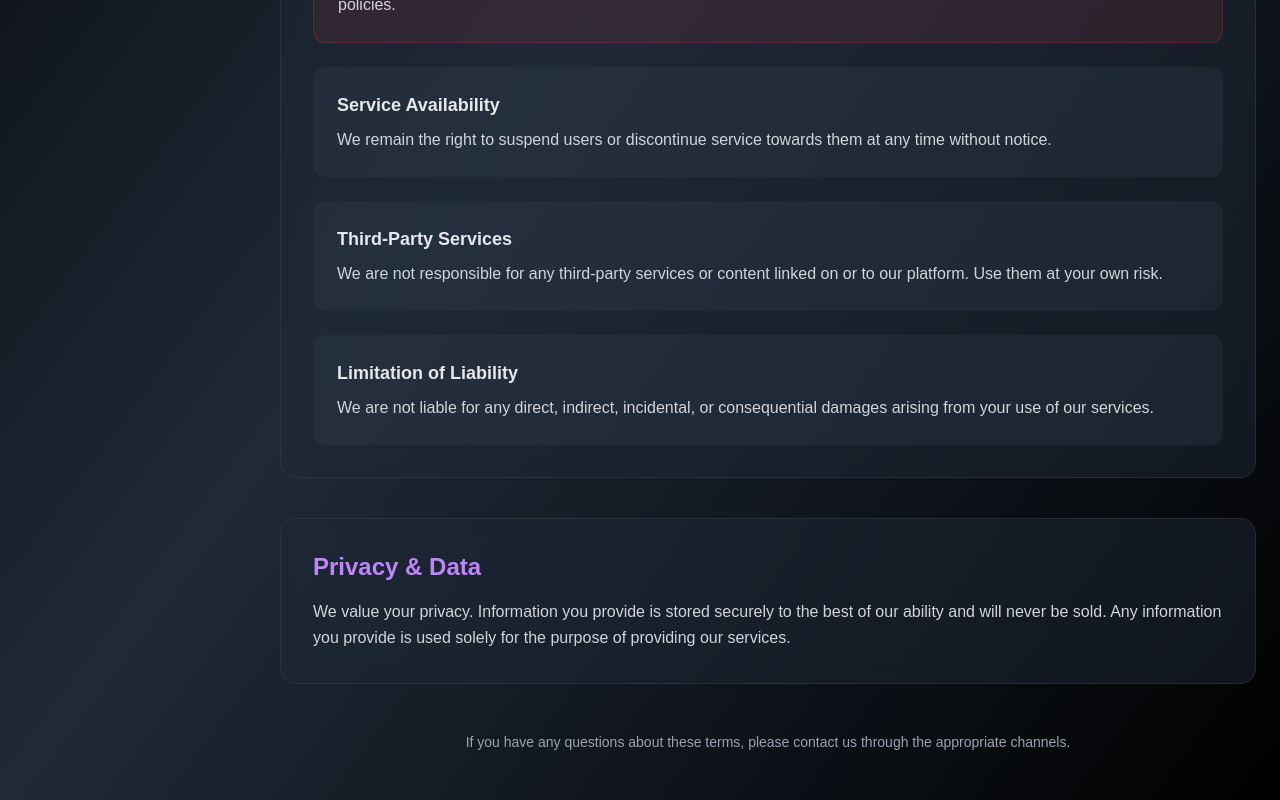
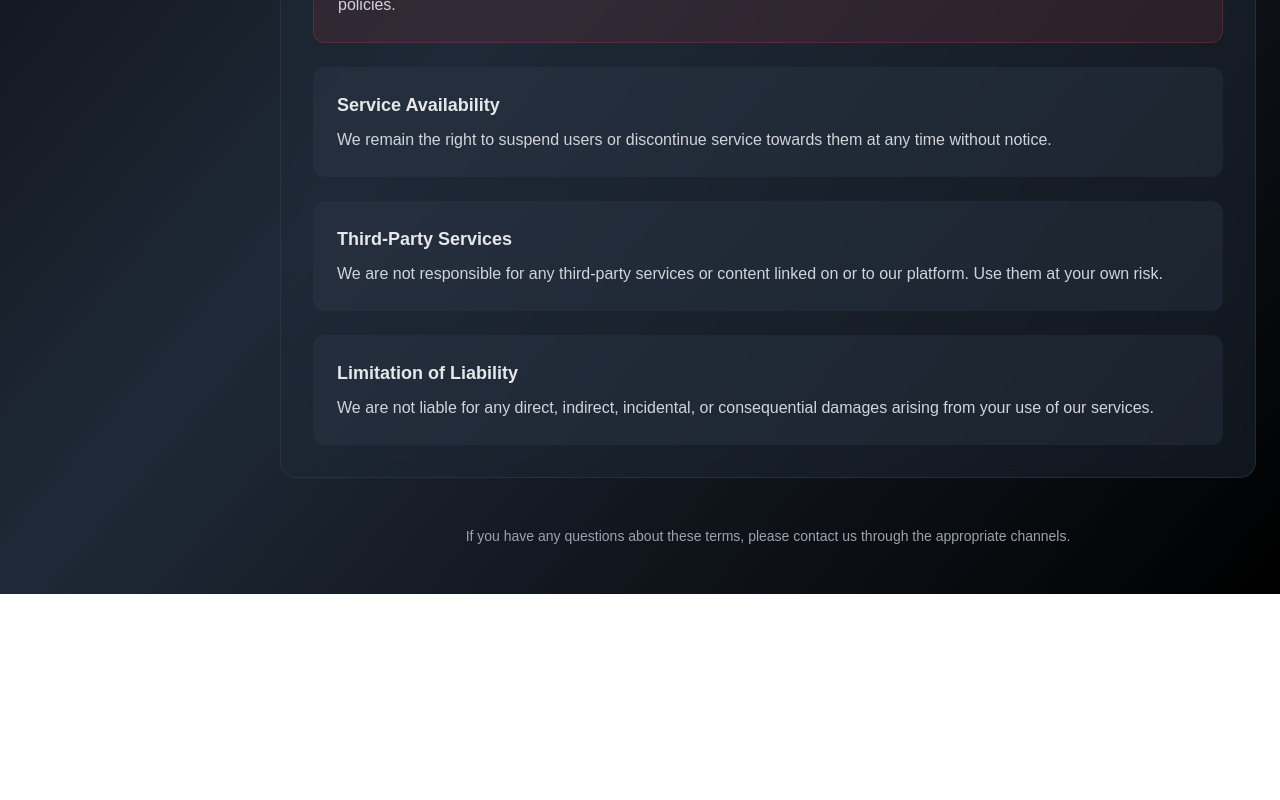
Before and after one commit to VoiceOfAutumn/RESPV2, a Next.js app in the folder landing/: page /terms in a window 1280 px wide. Shown: the part 906-1706 px from the top of the page. After the commit the page ends 1500 px from the top, so only its background shows below. Built offline with nearby package versions, Linux system fonts and the light colour scheme; no server answers.

Commit message:
Terms update

```diff
--- a/landing/src/app/terms/page.tsx
+++ b/landing/src/app/terms/page.tsx
@@ -69,12 +69,6 @@ export default function Terms() {
             </div>
           </section>
 
-          <section className="bg-gray-800/50 backdrop-blur rounded-2xl p-8 border border-gray-700/50">
-            <h2 className="text-2xl font-bold text-purple-400 mb-4">Privacy & Data</h2>
-            <p className="text-gray-300 leading-relaxed">
-              We value your privacy. Information you provide is stored securely to the best of our ability and will never be sold. Any information you provide is used solely for the purpose of providing our services.
-            </p>
-          </section>
         </div>
 
         {/* Footer Note */}
```
